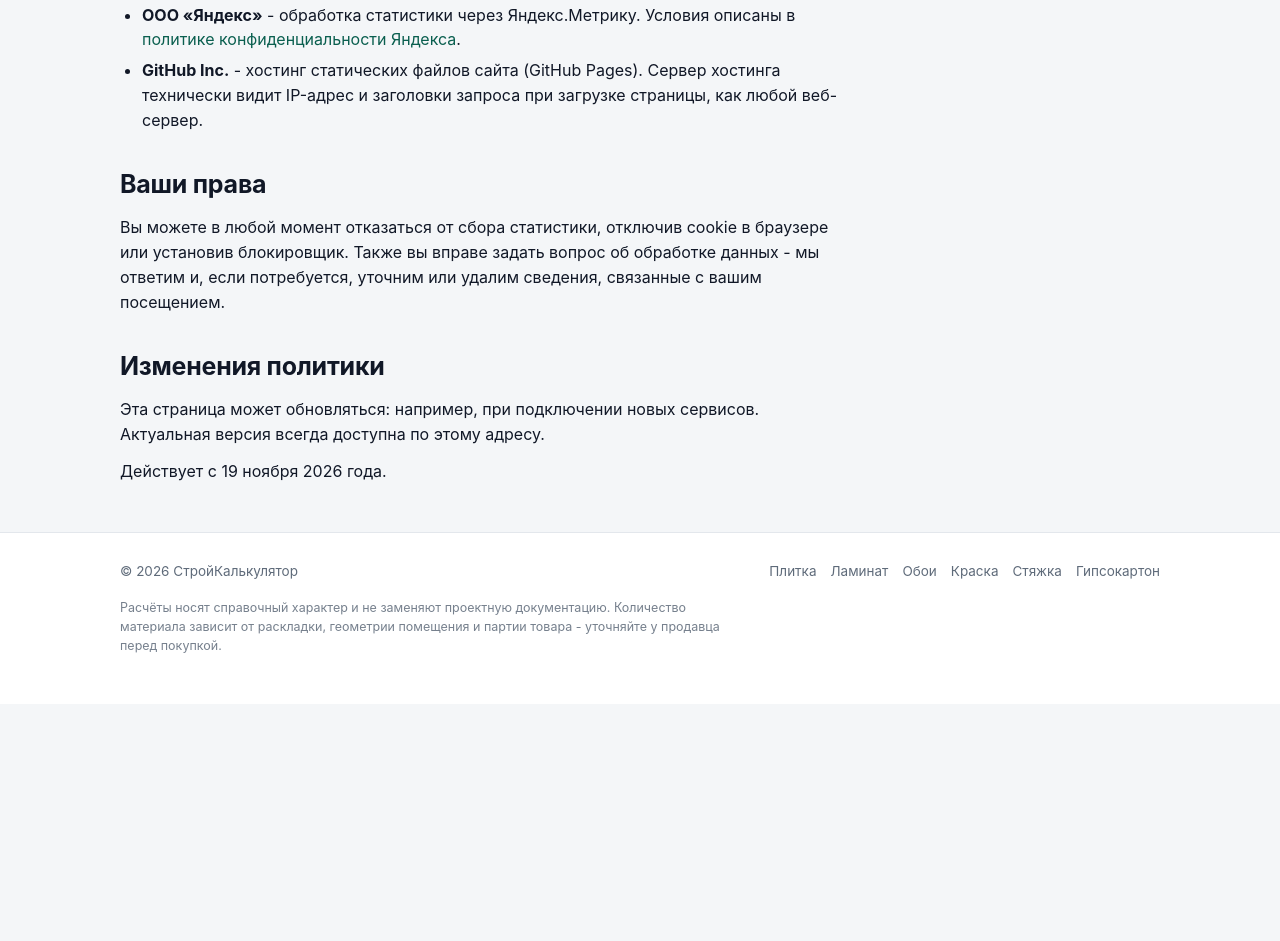
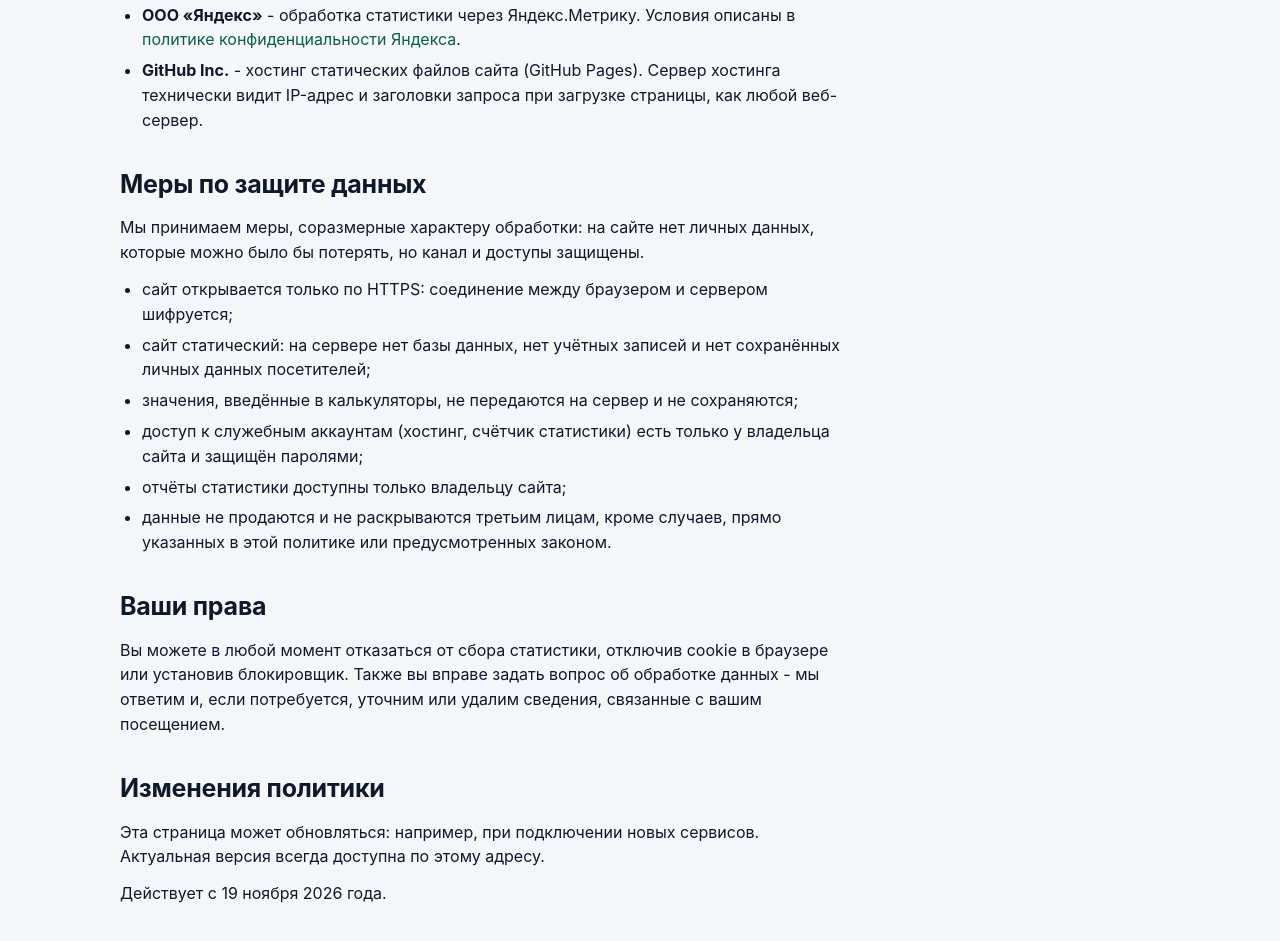
Before and after one commit to DrSmerch-git/stroycalculyator, a plain HTML site: page politika-konfidencialnosti/index.html in a window 1280 px wide. Shown: the part 1197-2138 px from the top of the page. Before the commit the page ends 1901 px from the top, so only its background shows below. Drawn offline with Linux system fonts and the light colour scheme.

Commit message:
Политика: добавлены сведения о реализуемых мерах защиты данных

```diff
--- a/politika-konfidencialnosti/index.html
+++ b/politika-konfidencialnosti/index.html
@@ -85,6 +85,17 @@
       <li><strong>GitHub Inc.</strong> - хостинг статических файлов сайта (GitHub Pages). Сервер хостинга технически видит IP-адрес и заголовки запроса при загрузке страницы, как любой веб-сервер.</li>
     </ul>
 
+    <h2>Меры по защите данных</h2>
+    <p>Мы принимаем меры, соразмерные характеру обработки: на сайте нет личных данных, которые можно было бы потерять, но канал и доступы защищены.</p>
+    <ul>
+      <li>сайт открывается только по HTTPS: соединение между браузером и сервером шифруется;</li>
+      <li>сайт статический: на сервере нет базы данных, нет учётных записей и нет сохранённых личных данных посетителей;</li>
+      <li>значения, введённые в калькуляторы, не передаются на сервер и не сохраняются;</li>
+      <li>доступ к служебным аккаунтам (хостинг, счётчик статистики) есть только у владельца сайта и защищён паролями;</li>
+      <li>отчёты статистики доступны только владельцу сайта;</li>
+      <li>данные не продаются и не раскрываются третьим лицам, кроме случаев, прямо указанных в этой политике или предусмотренных законом.</li>
+    </ul>
+
     <h2>Ваши права</h2>
     <p>Вы можете в любой момент отказаться от сбора статистики, отключив cookie в браузере или установив блокировщик. Также вы вправе задать вопрос об обработке данных - мы ответим и, если потребуется, уточним или удалим сведения, связанные с вашим посещением.</p>
 
```
